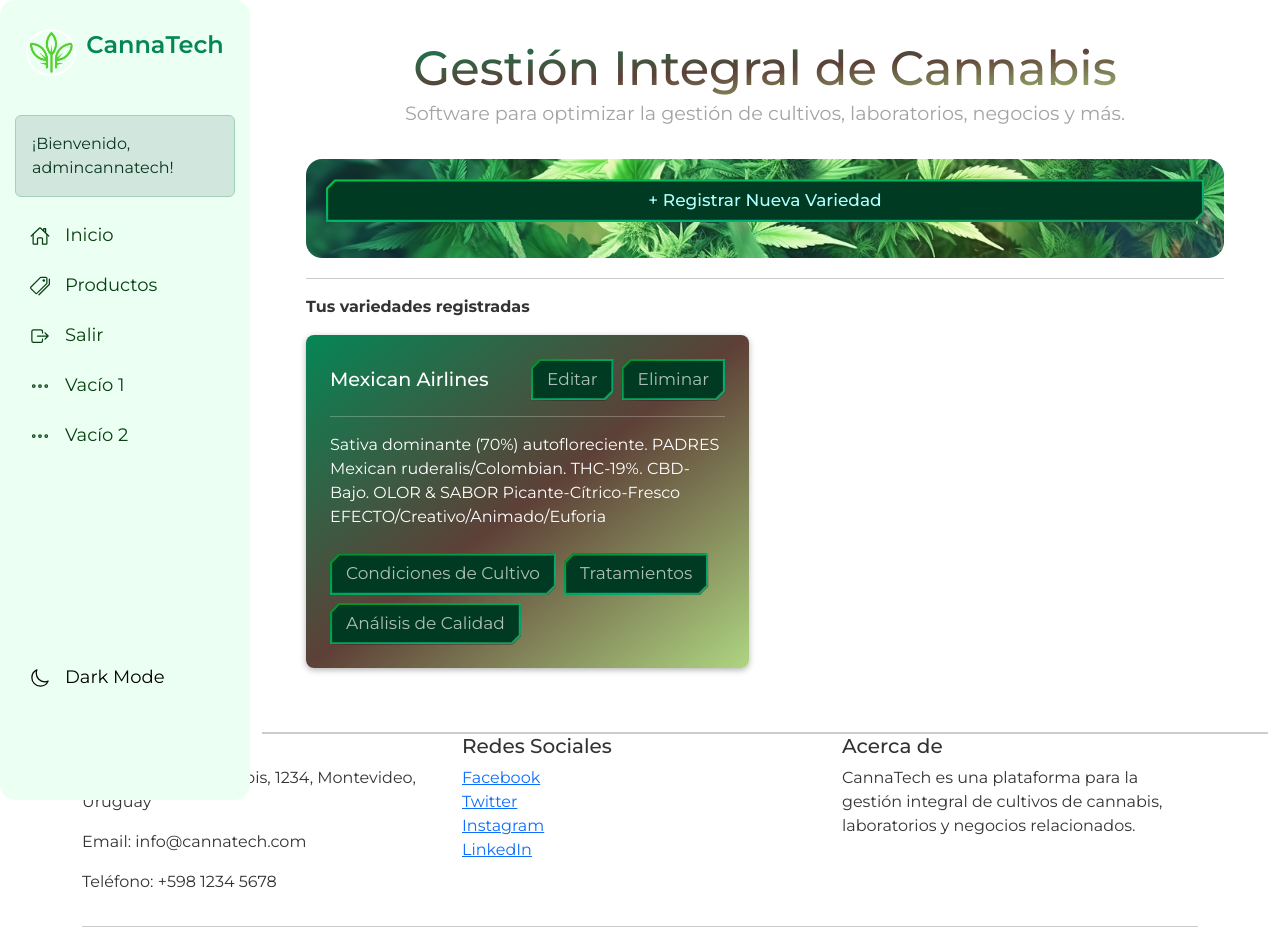
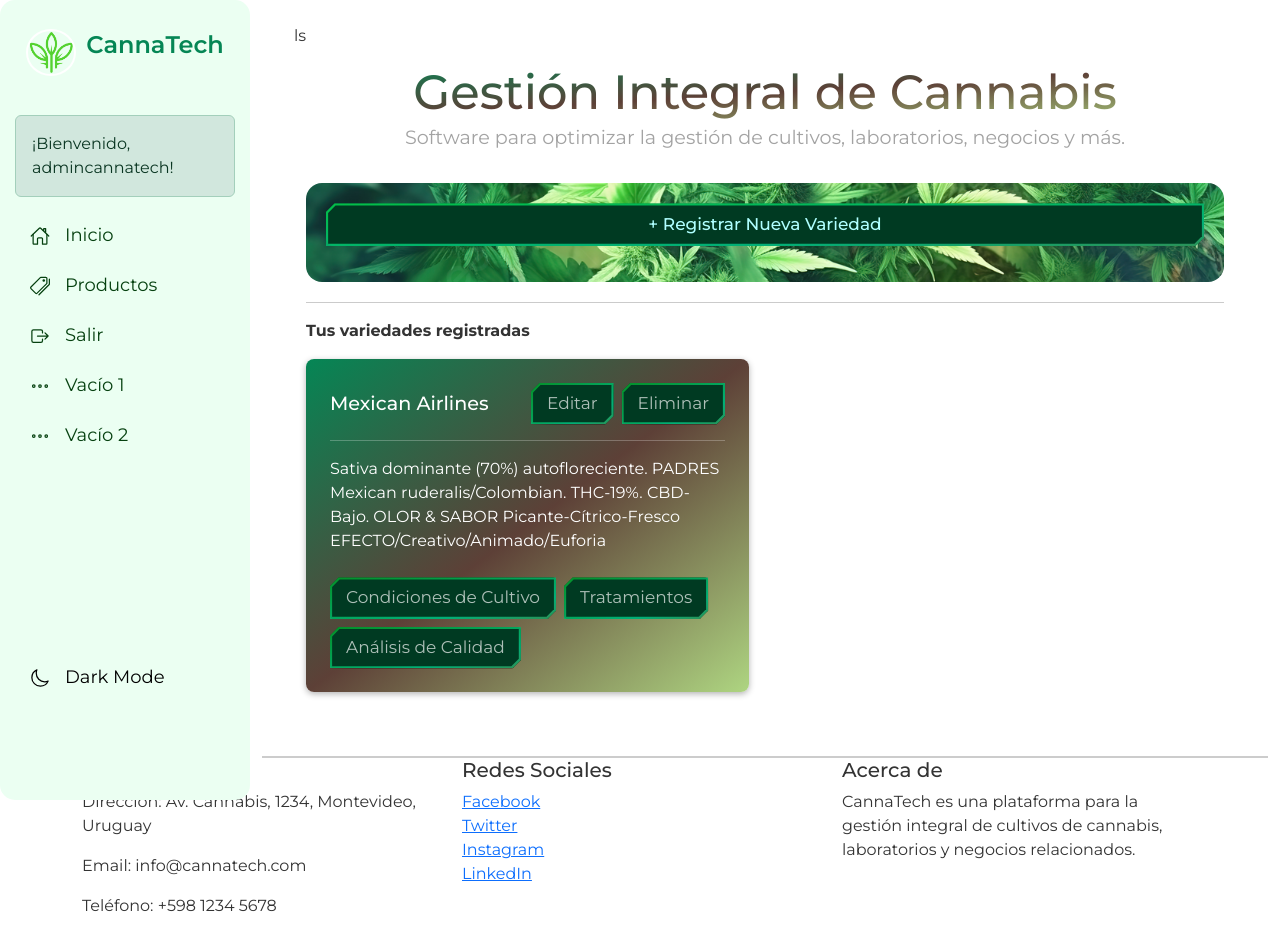
Before and after one commit to binbashz/m-dataNode-solutions, a Django app: page /products/ in a window 1280 px wide. Shown: the top 932 px of the page. Run offline with Django 4.2, Linux system fonts and the light colour scheme; a user stored in the database is signed in; data comes from the database, SQL or seed files in the repository.

```diff
--- a/core/templates/core/products.html
+++ b/core/templates/core/products.html
@@ -1,7 +1,8 @@
 {% extends 'core/base.html' %}
 {% load static %}
 {% block content %}
-<div class="container my-1">
+<div class="container my-1">ls
+
     <div class="container">
         <div class="hero">
             <h2>Gestión Integral de Cannabis</h2>
```
